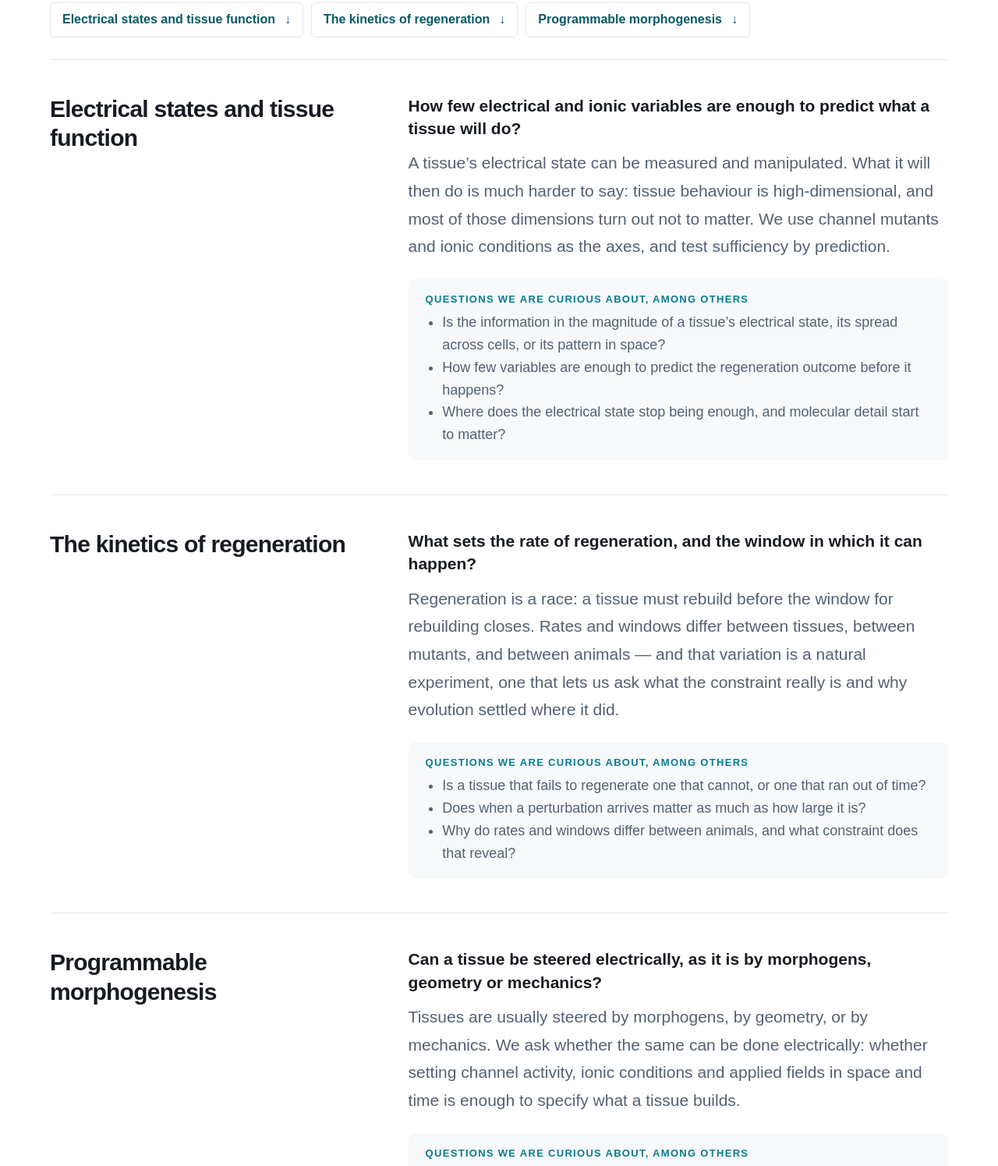
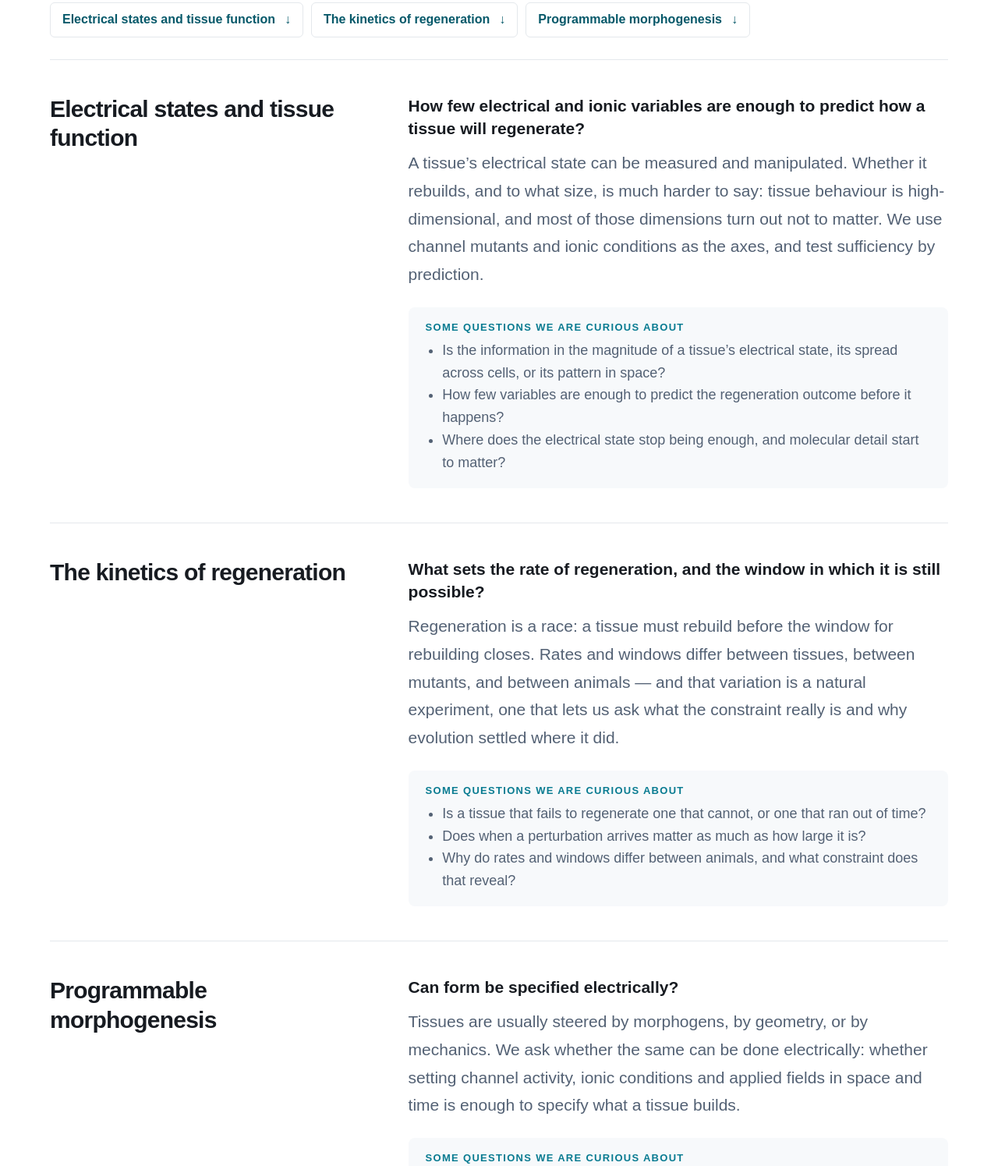
Before and after one commit to jinghui-liu/lab-website-astro, an Astro site: page /research in a window 1280 px wide. Shown: the part 620-2115 px from the top of the page at 78% size. Built offline with nearby package versions, Linux system fonts and the light colour scheme; Astro itself is replaced by a stand-in of ours.

Commit message:
Research page: revised theme headlines, theme 01 body sentence, list label

```diff
--- a/src/pages/research.astro
+++ b/src/pages/research.astro
@@ -12,9 +12,9 @@ const themes = [
   {
     id: "electrical-states-tissue-function",
     title: "Electrical states and tissue function",
-    question: "How few electrical and ionic variables are enough to predict what a tissue will do?",
+    question: "How few electrical and ionic variables are enough to predict how a tissue will regenerate?",
     description:
-      "A tissue’s electrical state can be measured and manipulated. What it will then do is much harder to say: tissue behaviour is high-dimensional, and most of those dimensions turn out not to matter. We use channel mutants and ionic conditions as the axes, and test sufficiency by prediction.",
+      "A tissue’s electrical state can be measured and manipulated. Whether it rebuilds, and to what size, is much harder to say: tissue behaviour is high-dimensional, and most of those dimensions turn out not to matter. We use channel mutants and ionic conditions as the axes, and test sufficiency by prediction.",
     examples: [
       "Is the information in the magnitude of a tissue’s electrical state, its spread across cells, or its pattern in space?",
       "How few variables are enough to predict the regeneration outcome before it happens?",
@@ -24,7 +24,7 @@ const themes = [
   {
     id: "kinetics-of-regeneration",
     title: "The kinetics of regeneration",
-    question: "What sets the rate of regeneration, and the window in which it can happen?",
+    question: "What sets the rate of regeneration, and the window in which it is still possible?",
     description:
       "Regeneration is a race: a tissue must rebuild before the window for rebuilding closes. Rates and windows differ between tissues, between mutants, and between animals — and that variation is a natural experiment, one that lets us ask what the constraint really is and why evolution settled where it did.",
     examples: [
@@ -36,7 +36,7 @@ const themes = [
   {
     id: "programmable-morphogenesis",
     title: "Programmable morphogenesis",
-    question: "Can a tissue be steered electrically, as it is by morphogens, geometry or mechanics?",
+    question: "Can form be specified electrically?",
     description:
       "Tissues are usually steered by morphogens, by geometry, or by mechanics. We ask whether the same can be done electrically: whether setting channel activity, ionic conditions and applied fields in space and time is enough to specify what a tissue builds.",
     examples: [
@@ -75,7 +75,7 @@ const themes = [
             <p class="theme-question">{question}</p>
             <p>{description}</p>
             <div class="examples">
-              <p class="examples-title">Questions we are curious about, among others</p>
+              <p class="examples-title">Some questions we are curious about</p>
               <ul>
                 {examples.map((example) => <li>{example}</li>)}
               </ul>
```
